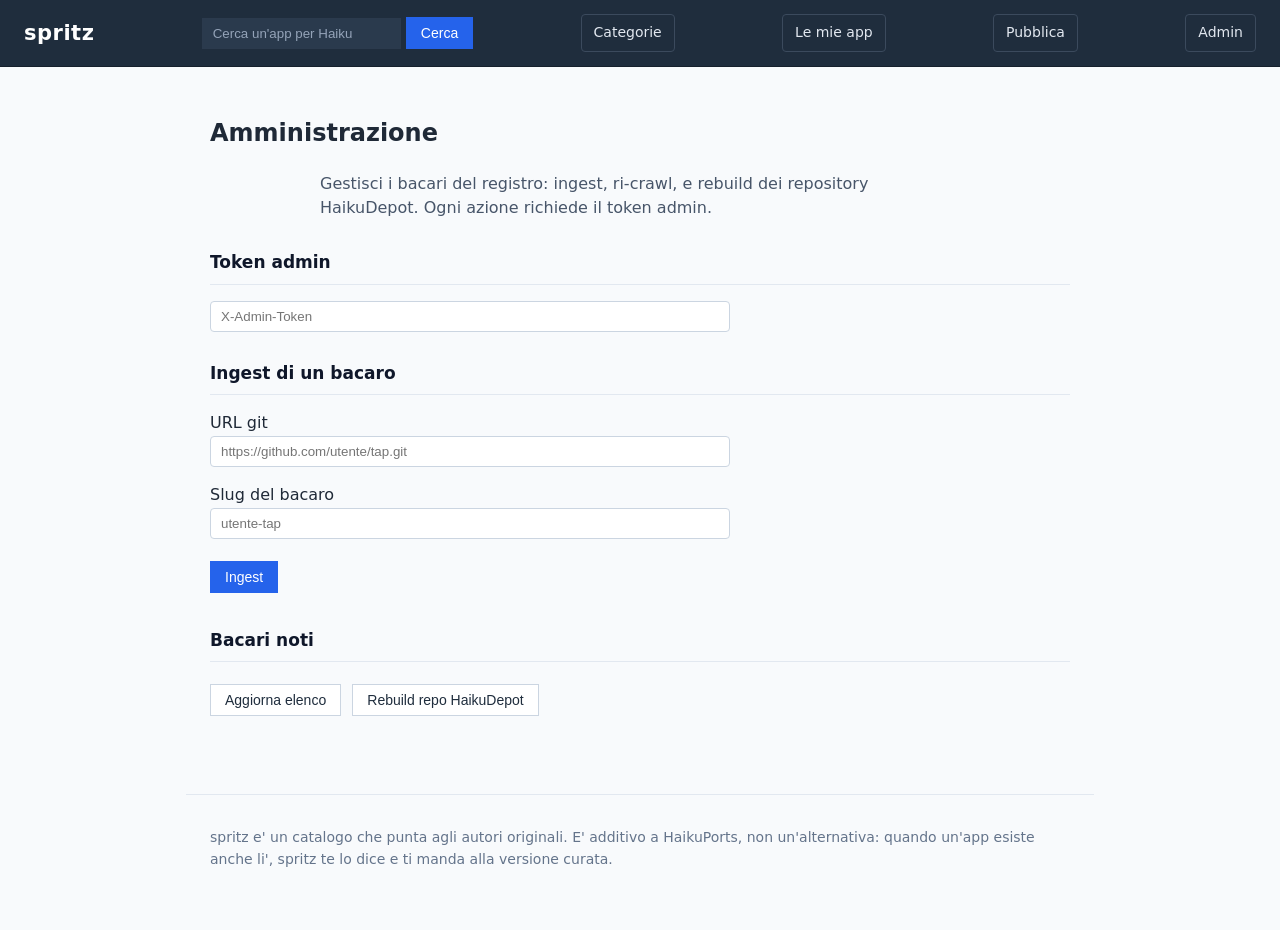
After one commit to atomozero/SpritzDepot, a Python web app: template app/templates/admin.html in a window 1280 px wide. The commit adds this page. Run offline with Jinja, Linux system fonts and the light colour scheme; the template is opened without the code that fills it, so the values that code supplies are empty.

Commit message:
Add admin page for managing bàcari
- /admin: paste the admin token, ingest a tap, re-crawl known taps in one click
  (the git URL is remembered), rebuild the HaikuDepot repos, and see each tap's
  last crawl outcome. Page is served to anyone but inert without the token;
  every action is verified server-side (same X-Admin-Token gate).
- New Bacaro table (slug, git_url, last ingest count/removed/error), upserted on
  each /ingest. GET /admin/bacari (admin) lists them.
- init_db now imports models before create_all so new tables register
  regardless of import order (fixes 'no such table' when init_db is called
  before app.main is imported).

test_admin.py covers the page, the gated endpoint, the stored record after a
successful ingest, and an error being recorded on a failed one. Docs note the
create_all-only schema-evolution limit (no column migrations yet).

```diff
--- /dev/null
+++ b/app/static/admin.js
@@ -0,0 +1,119 @@
+/* Admin page: ingest / re-crawl taps and rebuild repos. Every call carries the
+ * pasted admin token as X-Admin-Token. Vanilla, old-JS friendly. */
+(function () {
+  "use strict";
+  if (!document.getElementById("ing-btn")) return;
+
+  function token() {
+    return (document.getElementById("admin-token").value || "").trim();
+  }
+  function need() {
+    if (!token()) { alert("Incolla prima il token admin."); return false; }
+    return true;
+  }
+
+  function req(method, url, onok, opts) {
+    opts = opts || {};
+    var xhr = new XMLHttpRequest();
+    xhr.open(method, url, true);
+    xhr.setRequestHeader("X-Admin-Token", token());
+    if (opts.json) xhr.setRequestHeader("Content-Type", "application/json");
+    xhr.onreadystatechange = function () {
+      if (xhr.readyState !== 4) return;
+      if (xhr.status >= 200 && xhr.status < 300) {
+        onok(xhr.responseText ? JSON.parse(xhr.responseText) : null);
+      } else if (xhr.status === 401) {
+        alert("Token admin non valido.");
+      } else if (xhr.status === 503) {
+        alert("Endpoint admin disabilitato (SPRITZ_ADMIN_TOKEN non configurato).");
+      } else {
+        alert("Errore (" + xhr.status + "): " + (xhr.responseText || ""));
+      }
+    };
+    xhr.send(opts.body || null);
+  }
+
+  function ingest(url, slug, statusEl, resultEl) {
+    if (!need()) return;
+    if (!url || !slug) { alert("URL e slug sono obbligatori."); return; }
+    statusEl.textContent = "Ingest in corso...";
+    req("POST", "/ingest", function (data) {
+      statusEl.textContent = "Fatto.";
+      if (resultEl) {
+        resultEl.style.display = "block";
+        resultEl.textContent = JSON.stringify(data, null, 2);
+      }
+      loadBacari();
+    }, { json: true, body: JSON.stringify({ git_url: url, bacaro: slug }) });
+  }
+
+  document.getElementById("ing-btn").onclick = function () {
+    ingest(document.getElementById("ing-url").value.trim(),
+           document.getElementById("ing-slug").value.trim(),
+           document.getElementById("ing-status"),
+           document.getElementById("ing-result"));
+  };
+
+  document.getElementById("rebuild-btn").onclick = function () {
+    if (!need()) return;
+    var s = document.getElementById("admin-status");
+    s.textContent = "Rebuild in corso...";
+    req("POST", "/repo/build", function (data) {
+      s.textContent = "Rebuild: " + (data.built ? data.built.length : 0) +
+        " repo, " + (data.errors ? data.errors.length : 0) + " errori.";
+    });
+  };
+
+  document.getElementById("refresh-btn").onclick = loadBacari;
+
+  function loadBacari() {
+    if (!need()) return;
+    req("GET", "/admin/bacari", render);
+  }
+
+  function render(rows) {
+    var table = document.getElementById("bacari-table");
+    var body = document.getElementById("bacari-body");
+    var empty = document.getElementById("bacari-empty");
+    body.innerHTML = "";
+    if (!rows || rows.length === 0) {
+      table.style.display = "none";
+      empty.style.display = "block";
+      return;
+    }
+    empty.style.display = "none";
+    table.style.display = "table";
+    for (var i = 0; i < rows.length; i++) {
+      body.appendChild(rowEl(rows[i]));
+    }
+  }
+
+  function cell(text) {
+    var td = document.createElement("td");
+    td.appendChild(document.createTextNode(text == null ? "" : String(text)));
+    return td;
+  }
+
+  function rowEl(r) {
+    var tr = document.createElement("tr");
+    tr.appendChild(cell(r.slug));
+    tr.appendChild(cell(r.git_url));
+    tr.appendChild(cell(r.last_ingested_at ? r.last_ingested_at.replace("T", " ").slice(0, 19) : ""));
+    tr.appendChild(cell(r.last_ingested));
+    tr.appendChild(cell(r.last_removed));
+    var td = document.createElement("td");
+    var btn = document.createElement("button");
+    btn.className = "btn btn-fallback";
+    btn.textContent = "Ri-crawl";
+    btn.onclick = function () {
+      ingest(r.git_url, r.slug, document.getElementById("admin-status"), null);
+    };
+    if (!r.git_url) { btn.disabled = true; btn.title = "URL non memorizzato"; }
+    td.appendChild(btn);
+    tr.appendChild(td);
+    if (r.last_error) {
+      tr.title = "Ultimo errore: " + r.last_error;
+    }
+    return tr;
+  }
+})();
--- a/app/static/spritz.css
+++ b/app/static/spritz.css
@@ -170,6 +170,15 @@ a.badge-bacaro:hover { background: #e2e8f0; }
 .btn-deeplink:hover { background: #15803d; border-color: #166534; }
 .hint { color: #64748b; font-size: 14px; margin: 4px 0 10px; }
 
+/* Admin table. */
+.admin-table { width: 100%; border-collapse: collapse; margin-top: 12px; font-size: 14px; }
+.admin-table th, .admin-table td {
+  text-align: left; padding: 8px 10px; border-bottom: 1px solid #e2e8f0;
+  vertical-align: top;
+}
+.admin-table th { color: #475569; font-weight: 600; }
+.admin-table td .btn { padding: 4px 10px; font-size: 13px; margin: 0; }
+
 /* Publish form fields. */
 .field {
   width: 100%;
--- /dev/null
+++ b/app/templates/admin.html
@@ -0,0 +1,55 @@
+{% extends "base.html" %}
+{% block title %}Admin - spritz{% endblock %}
+
+{% block content %}
+<article class="app-detail">
+  <h1>Amministrazione</h1>
+  <p class="lead">
+    Gestisci i bacari del registro: ingest, ri-crawl, e rebuild dei repository
+    HaikuDepot. Ogni azione richiede il token admin.
+  </p>
+
+  <section class="install">
+    <h2>Token admin</h2>
+    <p>
+      <input type="password" id="admin-token" placeholder="X-Admin-Token"
+             class="field" style="max-width:520px;">
+    </p>
+  </section>
+
+  <section class="install">
+    <h2>Ingest di un bacaro</h2>
+    <p>
+      <label>URL git<br>
+      <input id="ing-url" class="field" placeholder="https://github.com/utente/tap.git"></label>
+    </p>
+    <p>
+      <label>Slug del bacaro<br>
+      <input id="ing-slug" class="field" placeholder="utente-tap"></label>
+    </p>
+    <p>
+      <button id="ing-btn" class="btn">Ingest</button>
+      <span class="hint" id="ing-status"></span>
+    </p>
+    <pre id="ing-result" style="display:none;background:#0f172a;color:#e2e8f0;padding:12px;overflow:auto;border-radius:6px;"></pre>
+  </section>
+
+  <section class="install">
+    <h2>Bacari noti</h2>
+    <p>
+      <button id="refresh-btn" class="btn btn-fallback">Aggiorna elenco</button>
+      <button id="rebuild-btn" class="btn btn-fallback">Rebuild repo HaikuDepot</button>
+      <span class="hint" id="admin-status"></span>
+    </p>
+    <table id="bacari-table" class="admin-table" style="display:none;">
+      <thead>
+        <tr><th>slug</th><th>URL git</th><th>ultimo ingest</th><th>app</th><th>rimossi</th><th></th></tr>
+      </thead>
+      <tbody id="bacari-body"></tbody>
+    </table>
+    <p class="empty" id="bacari-empty" style="display:none;">Nessun bacaro registrato.</p>
+  </section>
+</article>
+
+<script src="/static/admin.js"></script>
+{% endblock %}
--- a/app/templates/base.html
+++ b/app/templates/base.html
@@ -18,6 +18,7 @@
     <a class="header-link" href="/categories">Categorie</a>
     <a class="header-link" href="/library-page">Le mie app</a>
     <a class="header-link" href="/publish">Pubblica</a>
+    <a class="header-link" href="/admin">Admin</a>
   </header>
 
   <main class="content">
```
Also changed, not shown: app/db.py (+6 -1 lines), app/main.py (+40 -1 lines), app/models.py (+14 -0 lines), docs/DECISIONS.md (+16 -0 lines), test_admin.py (added, +59 -0 lines), README.md.
